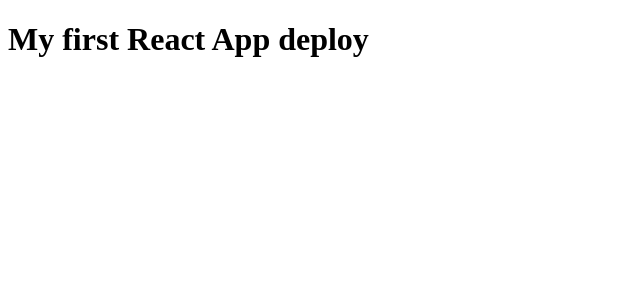
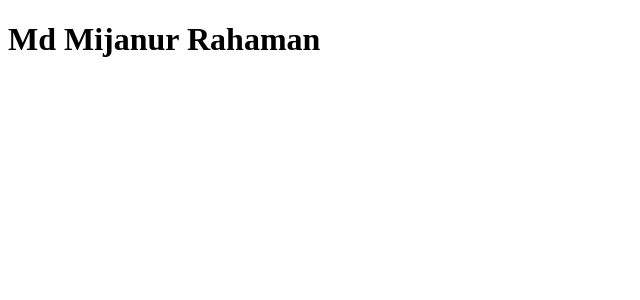
Before and after one commit to mijanur696/my-app, a React (Create React App) app: page / in a window 1280 px wide. Shown: the top 300 px of the page, without its empty margins (0-640 px from the left). Built offline with nearby package versions, Linux system fonts and the light colour scheme.

Commit message:
Update App.js

```diff
--- a/src/App.js
+++ b/src/App.js
@@ -6,7 +6,7 @@
     render() {
         return (
             <div>
-               <h1>My first React App deploy</h1>
+               <h1>Md Mijanur Rahaman</h1>
             </div>
         )
     }
```
